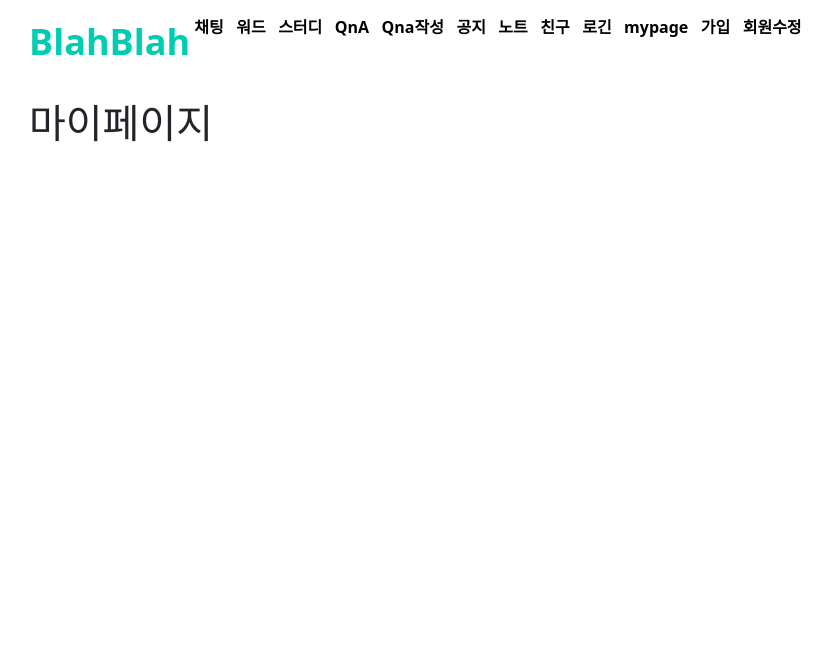
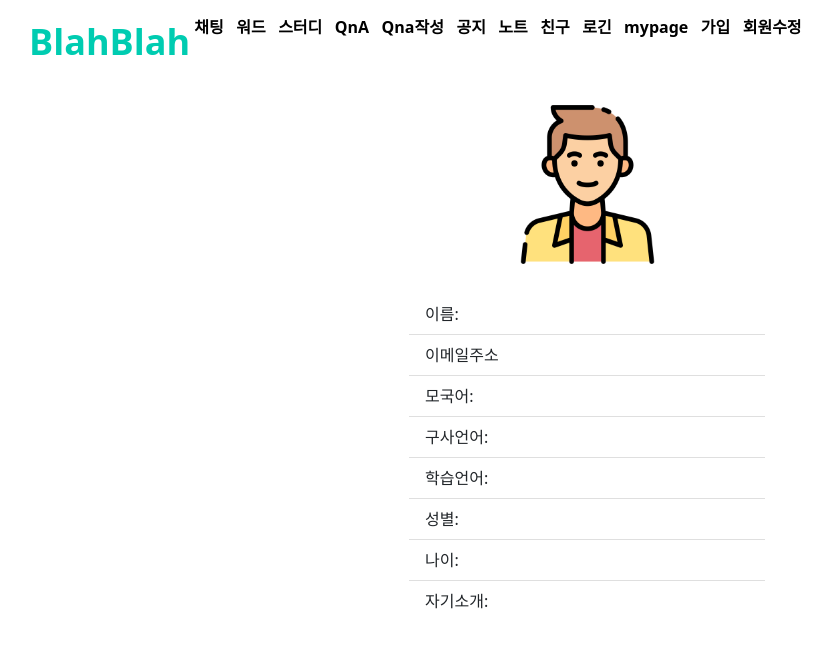
Before and after one commit to damwon/BlahBlah, a Next.js app in the folder FE/blahblah/: page /user/mypage in a window 1280 px wide. Shown: the top 648 px of the page, without its empty margins (53-885 px from the left). Built offline with nearby package versions, Linux system fonts and the light colour scheme.

Commit message:
fe/feat/mypage

```diff
--- a/FE/blahblah/pages/user/mypage.tsx
+++ b/FE/blahblah/pages/user/mypage.tsx
@@ -1,5 +1,5 @@
 /* eslint-disable */
-import { Container,Row,Col } from 'react-bootstrap';
+import { Container,Row,Col,ListGroup,Figure } from 'react-bootstrap';
 
 export default function Mypage() {
   return (
@@ -7,12 +7,45 @@ export default function Mypage() {
 
       <Container>
         <Row>
+        <Col>
+
+      </Col>
       <Col>
-      <h1>마이페이지</h1>
+      <div className="mypage">
+      <Figure>
+  <Figure.Image
+    width={171}
+    height={180}
+    src="/user/young-man.png"
+  />
+</Figure>
+      </div>
+      <ListGroup variant="flush">
+  <ListGroup.Item>이름:</ListGroup.Item>
+  <ListGroup.Item>이메일주소</ListGroup.Item>
+  <ListGroup.Item>모국어:</ListGroup.Item>
+  <ListGroup.Item>구사언어:</ListGroup.Item>
+  <ListGroup.Item>학습언어:</ListGroup.Item>
+  <ListGroup.Item>성별:</ListGroup.Item>
+  <ListGroup.Item>나이:</ListGroup.Item>
+  <ListGroup.Item>자기소개:</ListGroup.Item>
+</ListGroup>
+      </Col>
+      <Col>
+
       </Col>
         </Row>
 
     </Container>
+    <style jsx>{`
+
+        .mypage {
+          display: flex;
+  align-items: center;
+  justify-content: center;
+        }
+
+      `}</style>
     </>
   )
 }
```
Also changed, not shown: FE/blahblah/public/user/young-man.png (added).
